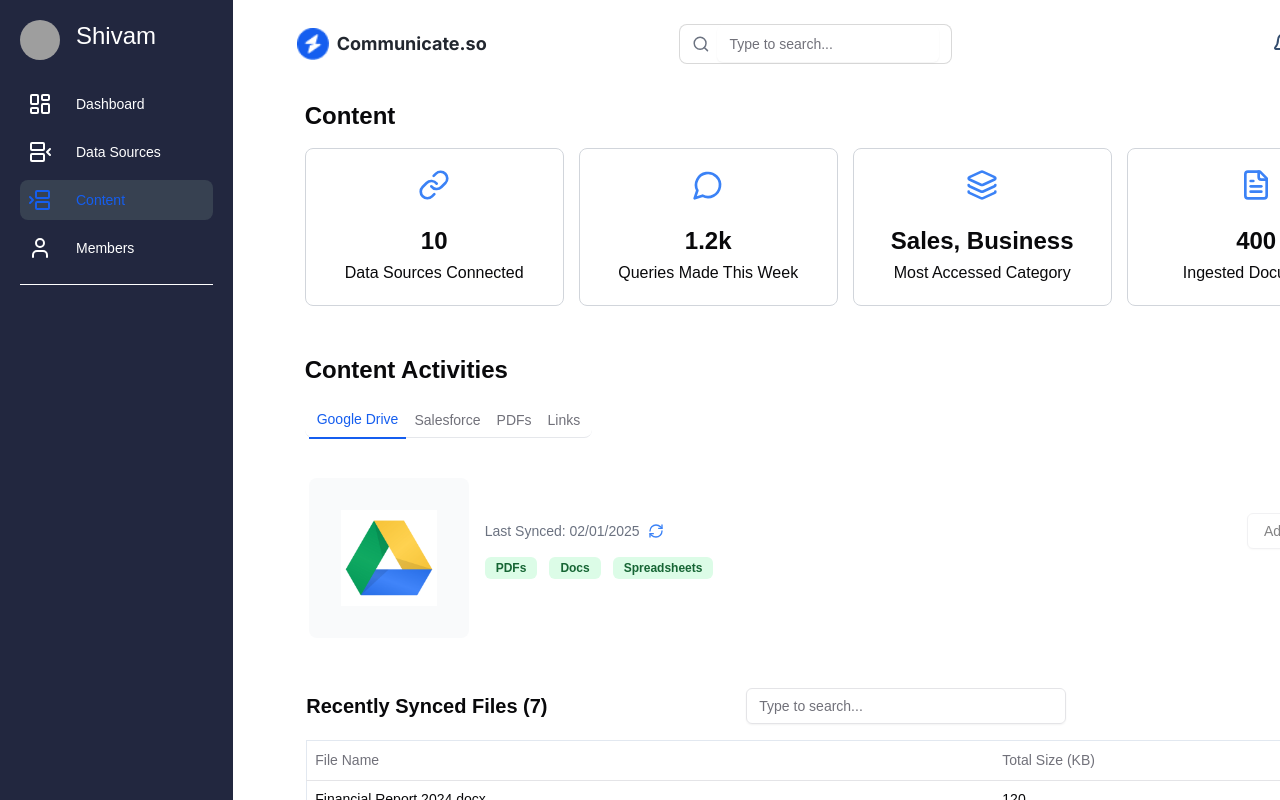
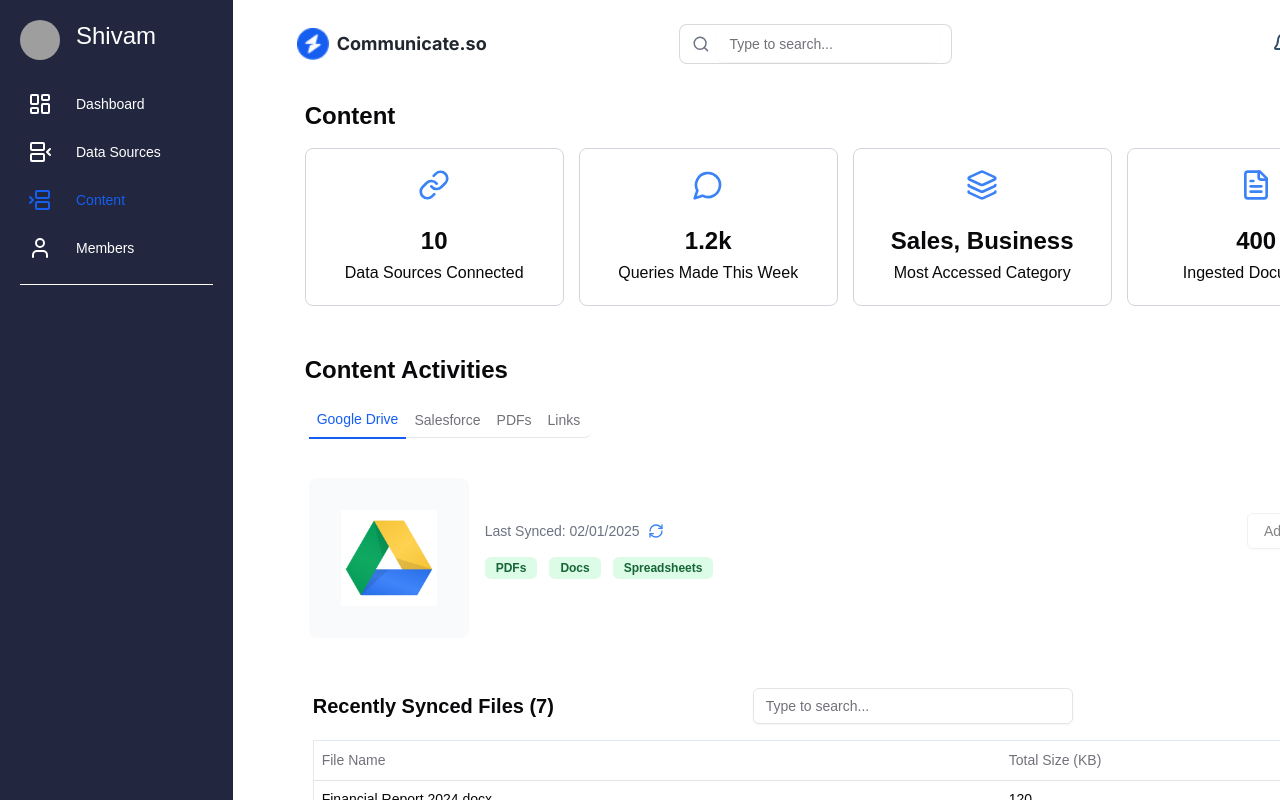
Before and after one commit to souravscript/Communicate-So-client, a Next.js app: page /content in a window 1280 px wide. Shown: the top 800 px of the page. Built offline with nearby package versions, Linux system fonts and the light colour scheme; grey boxes are pictures that could not be loaded.

Commit message:
UI fixes

```diff
--- a/src/app/auth/signin/page.tsx
+++ b/src/app/auth/signin/page.tsx
@@ -46,7 +46,7 @@
             </div>
           </CardContent>
 
-          <Link href="/auth/signup"><p className='opacity-55 text-sm my-3 mx-6'>Don&quot;t have an account? <span className='text-base opacity-100 text-black font-bold'>Create new</span></p></Link>
+          <Link href="/auth/signup"><p className='text-[#343B46] text-sm my-3 mx-6 flex justify-center '>Don&quot;t have an account? <span className='text-sm opacity-100 text-[#343B46] font-bold'>Create new</span></p></Link>
         </Card>
         <div className="flex justify-between mt-4 text-sm text-blue-500">
         </div>
--- a/src/app/auth/signup/page.tsx
+++ b/src/app/auth/signup/page.tsx
@@ -47,7 +47,7 @@
             </div>
           </CardContent>
 
-          <Link href="/auth/signin"><p className='opacity-55 text-sm mt-[-9px] mb-3 mx-6 flex justify-center items-center'>Have an account?  <span className='text-base opacity-100 text-black font-semibold ml-1'>Login Now</span></p></Link>
+          <Link href="/auth/signin"><p className='text-[#343B46] text-sm my-3 mx-6 flex justify-center '>Have an account?  <span className='text-sm opacity-100 text-[#343B46] font-bold ml-1'>Login Now</span></p></Link>
         </Card>
       </div>
     </div>
--- a/src/common/components/Sidebar/index.tsx
+++ b/src/common/components/Sidebar/index.tsx
@@ -163,7 +163,7 @@
             key={index}
             href={item.path}
             className={`flex items-center p-2 cursor-pointer transition-colors duration-300 rounded-lg ${
-              pathName === item.path ? "bg-gray-700 text-primaryColor" : "hover:bg-gray-700"
+              pathName === item.path ? "text-primaryColor" : "hover:bg-gray-700"
             }`}
           >
             <span className={`${pathName === item.path ? "text-primaryColor" : ""}`}>{item.icon}</span>
--- a/src/features/content/RecentSyncedFiles/index.tsx
+++ b/src/features/content/RecentSyncedFiles/index.tsx
@@ -17,7 +17,7 @@
 
 const RecentlySyncedFiles: React.FC<FileListProps> = ({ files }) => {
   return (
-    <div className="py-4 sm:p-6 relative left-[-1.4rem] top-[-1.4rem] max-w-[1080px] bg-white">
+    <div className="py-4 sm:p-6 relative left-[-1rem] top-[-1.4rem] max-w-[1080px] bg-white">
       {/* Header Section */}
       <div className="flex flex-col sm:flex-row justify-between items-start sm:items-center mb-4 gap-4">
         <h2 className="text-lg sm:text-xl font-semibold">
```
